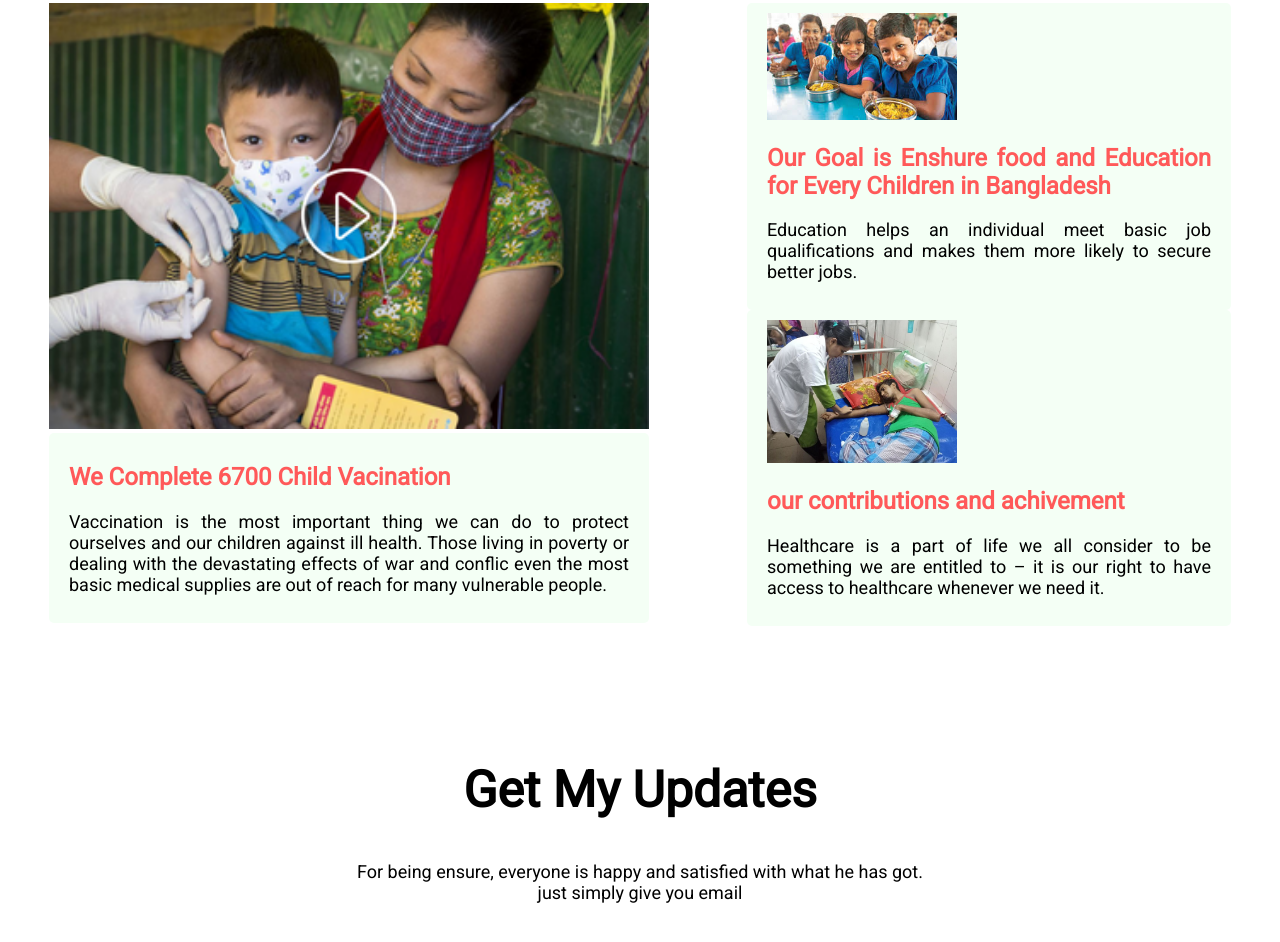
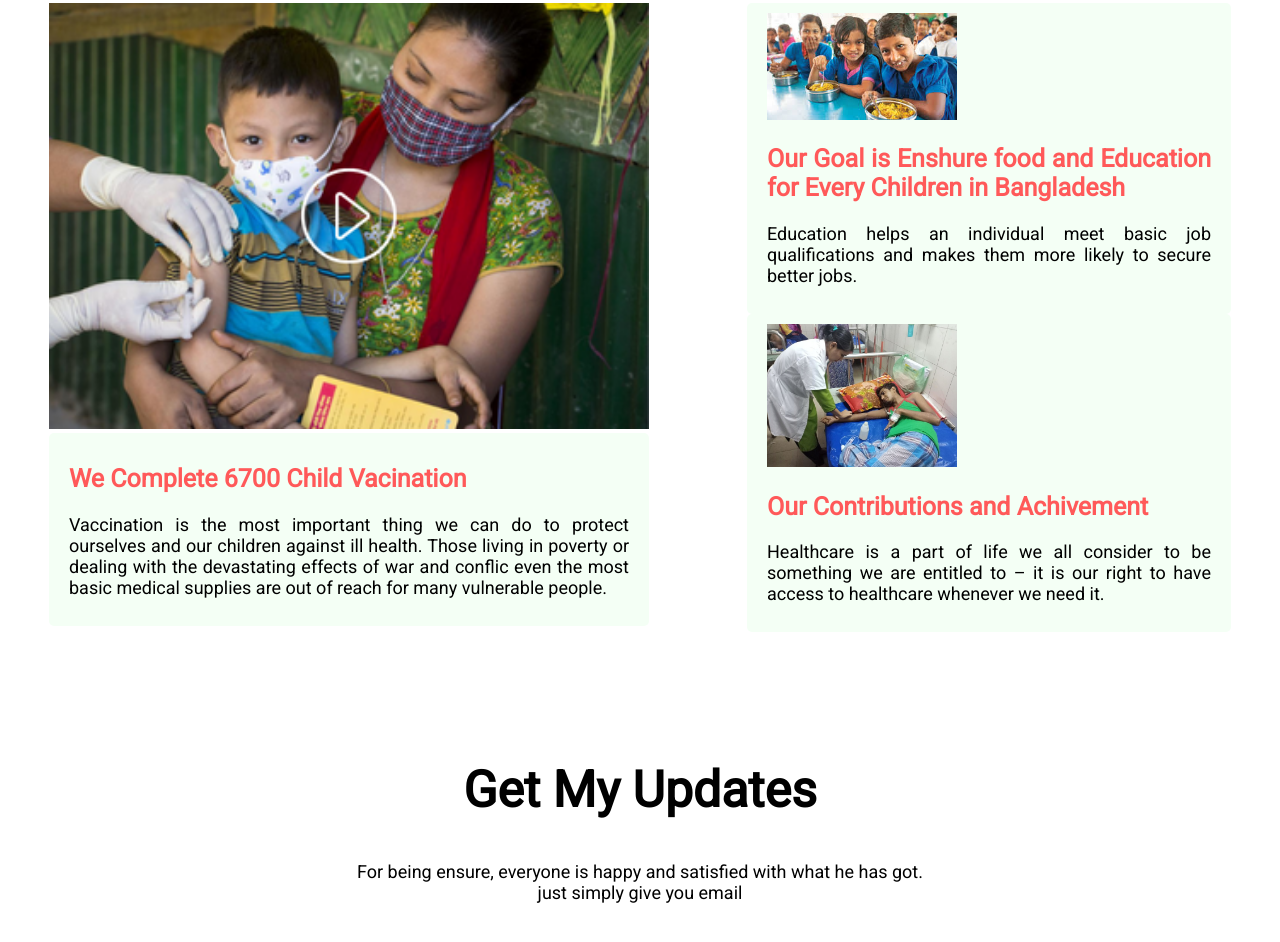
Before and after one commit to sayyed-ahsan/Assignment-1, a plain HTML site: page index.html in a window 1280 px wide. Shown: the part 2486-3428 px from the top of the page. Drawn offline with Linux system fonts and the light colour scheme; a web font is replaced by a local one.

Commit message:
alhamdulillah done

```diff
--- a/index.html
+++ b/index.html
@@ -105,7 +105,7 @@
                 <div class="video-des">
                     <img class="two-img" src="images/1351481-923177340.jpg" alt="">
                     <div>
-                        <h2 class="read-title">our contributions and achivement</h2>
+                        <h2 class="read-title">Our Contributions and Achivement</h2>
                         <p>Healthcare is a part of life we all consider to be something we are entitled to – it is our
                             right to have access to healthcare whenever we need it.
                         </p>
--- a/style.css
+++ b/style.css
@@ -197,6 +197,7 @@ p {
 
 .read-title {
     color: rgb(255, 89, 89);
+    font-size: 25px;
 }
 
 .achivement-description {
```
